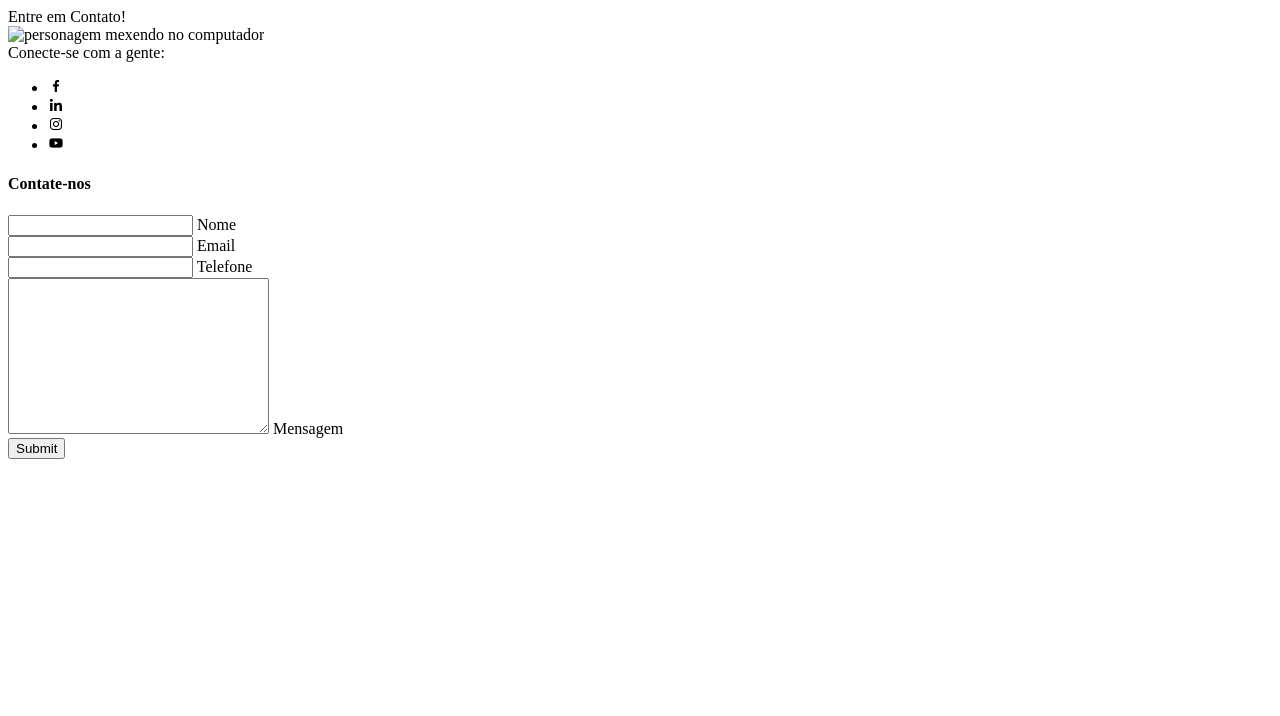
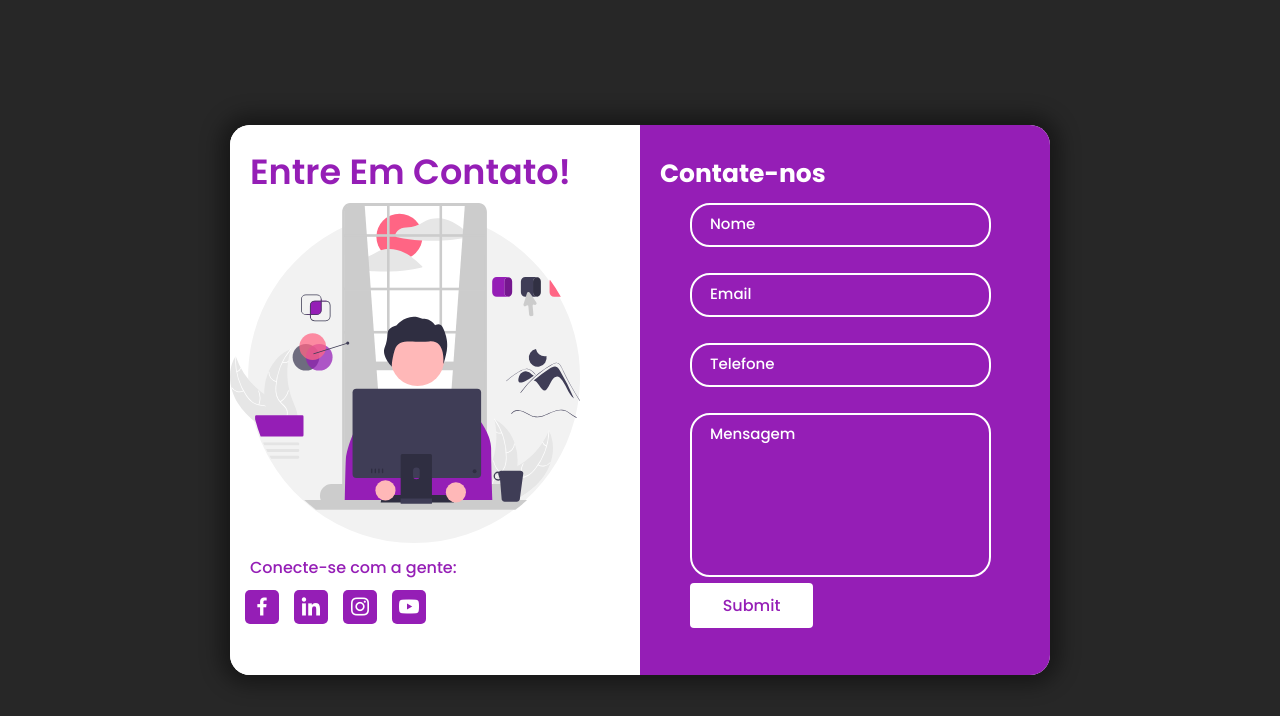
Before and after one commit to nicolascacreis/Cp-05-front, a website: page src/pages/contato.html in a window 1280 px wide. Drawn offline with nearby package versions, Linux system fonts and the light colour scheme; files that its build step writes are made by us from their sources; the site is published under a folder, as on GitHub Pages, so addresses that start at the root find nothing; files whose address does not match are found by name.

Commit message:
correcao caminho

```diff
--- a/src/pages/contato.html
+++ b/src/pages/contato.html
@@ -4,7 +4,7 @@
     <meta charset="UTF-8">
     <meta name="viewport" content="width=device-width, initial-scale=1.0">
     <link href='https://unpkg.com/boxicons@2.1.4/css/boxicons.min.css' rel='stylesheet'>
-    <link rel="stylesheet" href="/src/styles/contato.css">
+    <link rel="stylesheet" href="./src/styles/contato.css">
     <title>Contato</title>
 </head>
 <body>
@@ -12,7 +12,7 @@
         <div class="item">
             <div class="contato">
                 <div class="primeiro-texto">Entre em Contato!</div>
-                <img src="/src/img/imagem_contato.svg" alt="personagem mexendo no computador" class="imagem">
+                <img src="./src/img/imagem_contato.svg" alt="personagem mexendo no computador" class="imagem">
                 <div class="social-links">
                     <span class="segundo-texto">Conecte-se com a gente:</span>
                     <ul class="social-media">
```
